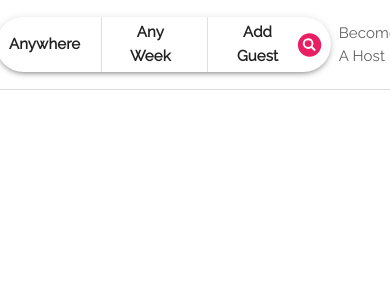
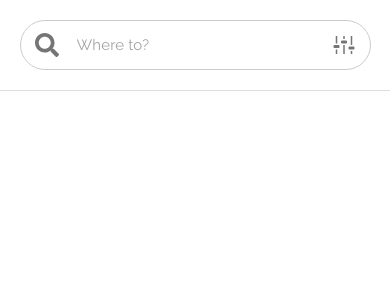
Before and after one commit to BlackLacost/react-mui-airbnb-clone, a React (Create React App) app: page / in a window 390 px wide. Shown: the top 300 px of the page. Built offline with nearby package versions, Linux system fonts and the light colour scheme.

Commit message:
MobileSearch component

```diff
--- a/src/components/Header.jsx
+++ b/src/components/Header.jsx
@@ -1,7 +1,38 @@
 import { Box, Container } from '@mui/material'
+import { styled } from '@mui/system'
 import { LocationSearch } from './LocationSearch'
 import { Logo } from './Logo'
+import { MobileSearch } from './MobileSearch'
 import { ProfileSettings } from './ProfileSettings'
+
+const FlexBox = styled(Box)({
+  display: 'flex',
+  alignItems: 'center',
+  minHeight: 90,
+  px: 4,
+})
+
+const DesktopBox = (props) => (
+  <FlexBox
+    sx={{
+      display: { xs: 'none', md: 'flex' },
+      justifyContent: 'space-between',
+    }}
+  >
+    {props.children}
+  </FlexBox>
+)
+
+const MobileBox = (props) => (
+  <FlexBox
+    sx={{
+      display: { xs: 'flex', md: 'none' },
+      justifyContent: 'center',
+    }}
+  >
+    {props.children}
+  </FlexBox>
+)
 
 export const Header = () => {
   return (
@@ -15,19 +46,14 @@ export const Header = () => {
       }}
     >
       <Container maxWidth="xl">
-        <Box
-          sx={{
-            display: 'flex',
-            justifyContent: { xs: 'center', md: 'space-between' },
-            alignItems: 'center',
-            minHeight: 70,
-            px: 4,
-          }}
-        >
+        <DesktopBox>
           <Logo />
           <LocationSearch />
           <ProfileSettings />
-        </Box>
+        </DesktopBox>
+        <MobileBox>
+          <MobileSearch />
+        </MobileBox>
       </Container>
     </Box>
   )
--- /dev/null
+++ b/src/components/MobileSearch.jsx
@@ -0,0 +1,27 @@
+import { IconButton, InputBase, Paper } from '@mui/material'
+import { FaSearch } from 'react-icons/fa'
+import { VscSettings } from 'react-icons/vsc'
+
+export const MobileSearch = () => {
+  return (
+    <Paper
+      component="form"
+      sx={{
+        display: 'flex',
+        alignItems: 'center',
+        width: '90vw',
+        p: '2px 4px',
+        border: '1px solid #ccc',
+        borderRadius: 20,
+      }}
+    >
+      <IconButton sx={{ p: '10px' }}>
+        <FaSearch />
+      </IconButton>
+      <InputBase sx={{ flex: 1, ml: 1 }} placeholder="Where to?" />
+      <IconButton type="submit" sx={{ p: '10px' }}>
+        <VscSettings />
+      </IconButton>
+    </Paper>
+  )
+}
```
